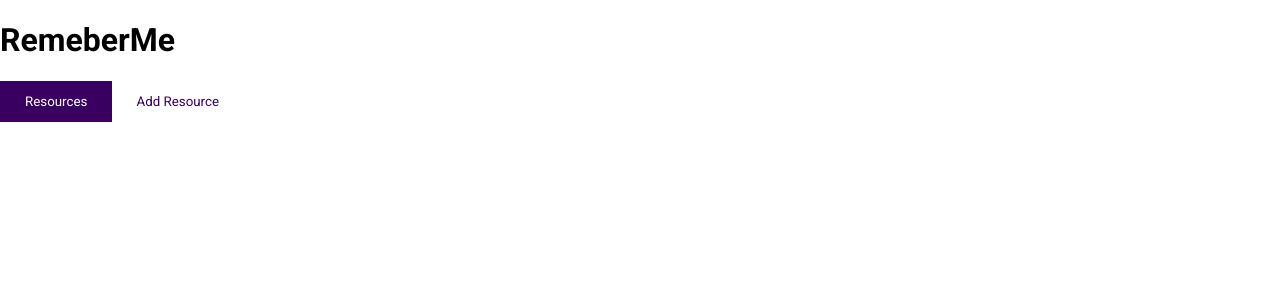
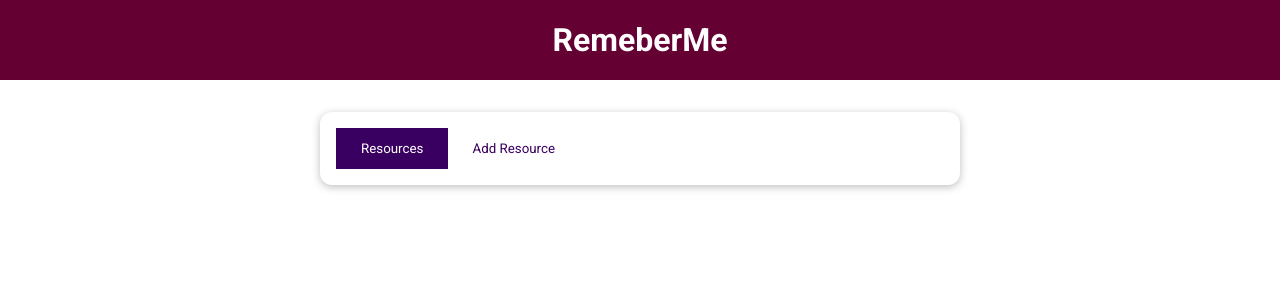
Before and after one commit to amazia1/section-10-course-project, a Vue app: page / in a window 1280 px wide. Shown: the top 300 px of the page. Built offline with nearby package versions, Linux system fonts and the light colour scheme.

Commit message:
fix header and added a card

```diff
--- a/src/App.vue
+++ b/src/App.vue
@@ -5,7 +5,7 @@
 
 <script>
 
-import TheHeader from './components/UI/TheHeader.vue';
+import TheHeader from './components/layouts/TheHeader.vue';
 import TheResources from './components/learning-resources/TheResources.vue';
 
 export default {
--- /dev/null
+++ b/src/components/UI/BaseCard.vue
@@ -0,0 +1,30 @@
+
+<template>
+    <div class="card">
+        <slot></slot>
+    </div>
+</template>
+
+<script>
+export default {
+
+}
+</script>
+
+
+<style scoped>
+.card {
+    /* display: flex;
+    flex-direction: column;
+    margin: 20px;
+    padding: 20px;
+    border-radius: 10px;
+    box-shadow: 4px 3px 10px 2px #d4d4d4; */
+
+    border-radius: 12px;
+    box-shadow: 0 2px 8px rgba(0, 0, 0, 0.26);
+    padding: 1rem;
+    margin: 2rem auto;
+    max-width: 40rem;
+}
+</style>
--- a/src/components/UI/TheHeader.vue
+++ /dev/null
@@ -1,13 +0,0 @@
-
-<template>
-    <header>
-        <h1>{{ title }}</h1>
-    </header>
-</template>
-
-<script>
-
-export default {
-    props: ['title']
-}
-</script>
--- /dev/null
+++ b/src/components/layouts/TheHeader.vue
@@ -0,0 +1,29 @@
+
+<template>
+    <header>
+        <h1>{{ title }}</h1>
+    </header>
+</template>
+
+<script>
+
+export default {
+    props: ['title']
+}
+</script>
+
+<style scoped>
+header {
+  width: 100%;
+  height: 5rem;
+  background-color: #640032;
+  display: flex;
+  justify-content: center;
+  align-items: center;
+}
+
+header h1 {
+  color: white;
+  margin: 0;
+}
+</style>
--- a/src/components/learning-resources/TheResources.vue
+++ b/src/components/learning-resources/TheResources.vue
@@ -1,7 +1,9 @@
 
 <template>
-    <base-button @click="setSelectedTab('resources')" type="button" :mode="isResourcesTabSelected">Resources</base-button>
-    <base-button @click="setSelectedTab('add-resource')" type="button" :mode="isAddResourceTabSelected">Add Resource</base-button>
+    <base-card>
+        <base-button @click="setSelectedTab('resources')" type="button" :mode="isResourcesTabSelected">Resources</base-button>
+        <base-button @click="setSelectedTab('add-resource')" type="button" :mode="isAddResourceTabSelected">Add Resource</base-button>
+    </base-card>
 </template>
 
 <script>
--- a/src/main.js
+++ b/src/main.js
@@ -1,9 +1,13 @@
 import { createApp } from 'vue';
 import App from './App.vue';
-import BaseButton from './components/UI/BaseButton.vue'
+import BaseButton from './components/UI/BaseButton.vue';
+import BaseCard from './components/UI/BaseCard.vue';
+import TheHeader from './components/layouts/TheHeader.vue';
 
 const app = createApp(App);
 
+app.component('base-card', BaseCard);
 app.component('base-button', BaseButton);
+app.component('the-header', TheHeader)
 
 app.mount('#app');
```
